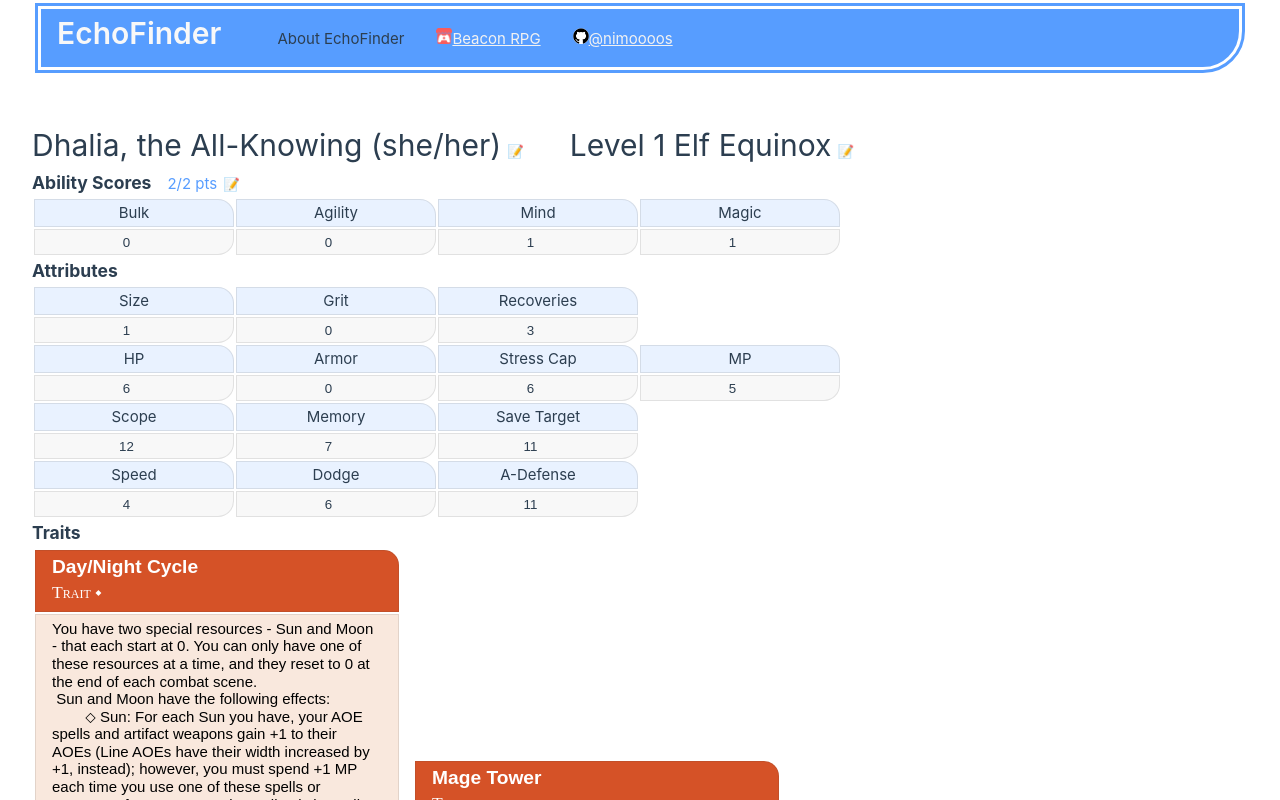
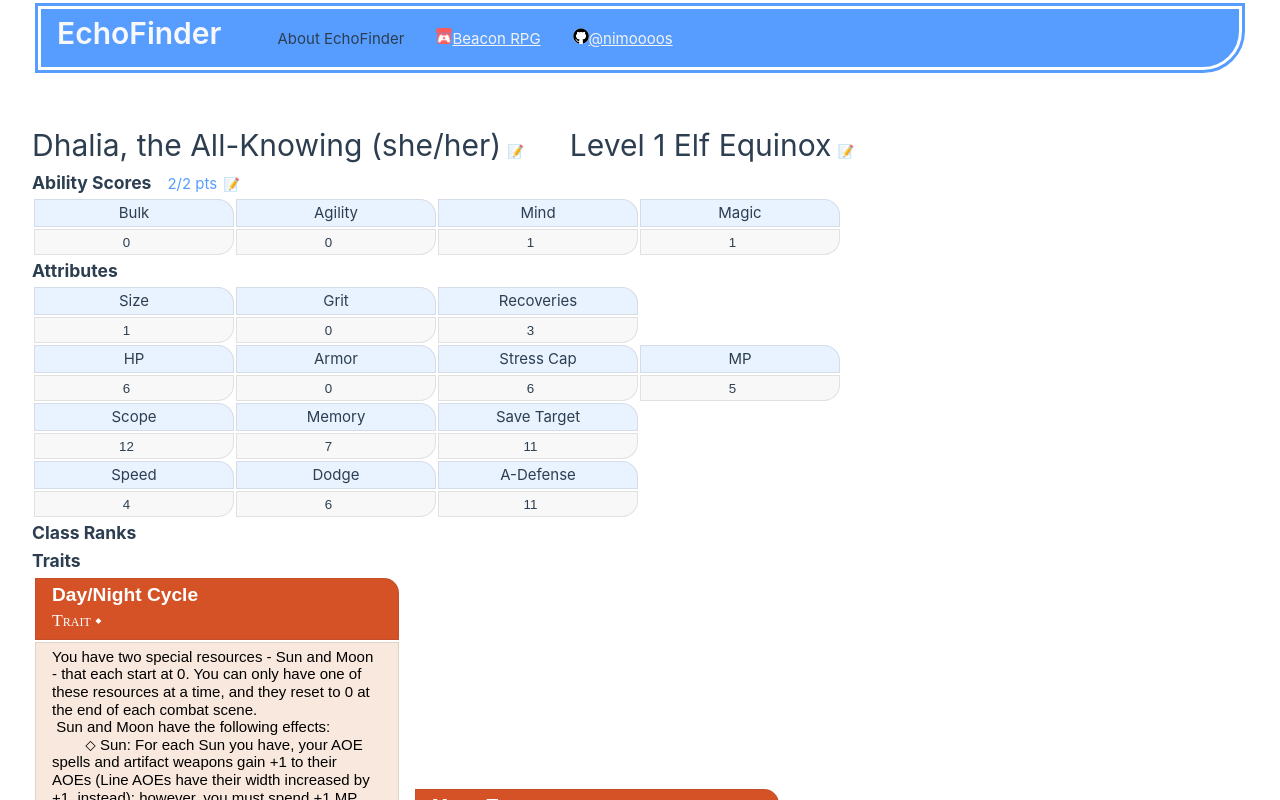
Before and after one commit to nimoooos/echofinder, a Vue app: page / in a window 1280 px wide. Shown: the top 800 px of the page. Built offline with nearby package versions, Linux system fonts and the light colour scheme.

Commit message:
feat: new div to show selected licenses

```diff
--- a/src/App.vue
+++ b/src/App.vue
@@ -289,6 +289,10 @@ recalculateStats(); //run it once when things load
         </tr>
       </table>
     </div>
+
+    <div id="charsheet-classranks">
+      <h3 class="loadout-heading">Class Ranks</h3>
+    </div>
     <div id="charsheet-traits">
       <h3 class="loadout-heading">Traits</h3>
       <FeatureCard v-for="trait in charData.loadout.traits" v-bind:key="trait.name" :feature="trait" />
```
